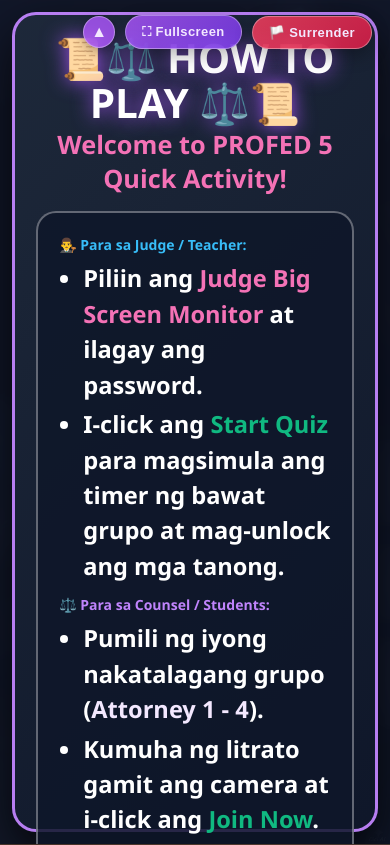
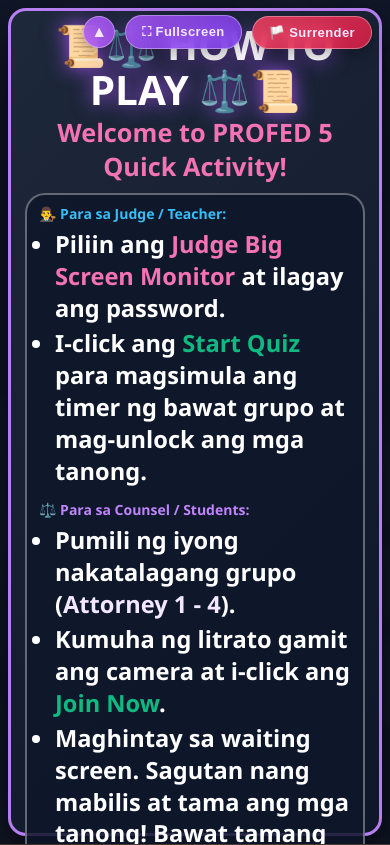
Before and after one commit to johnedwardcadayday08-svg/ProfEd-Quiz, a website: page index.html in a window 390 px wide. Drawn offline with nearby package versions, Linux system fonts and the light colour scheme; no server answers; a script that the page names is missing.

Commit message:
Add files via upload

```diff
--- a/index.html
+++ b/index.html
@@ -347,6 +347,43 @@
             }
             .container {
                 backdrop-filter: blur(4px) !important;
+            }
+
+            /* PERFECT FIT FOR CELLPHONE VIEW INSTRUCTIONS MODAL (NO SCROLLING NEEDED) */
+            #instructions-modal {
+                padding: 8px !important;
+                align-items: center !important;
+            }
+            .instructions-responsive-box {
+                padding: 12px 14px !important;
+                max-height: 98vh !important;
+                height: auto !important;
+                border-radius: 18px !important;
+            }
+            .inst-title {
+                font-size: 20px !important;
+                margin-bottom: 2px !important;
+            }
+            .inst-subtitle {
+                font-size: 13px !important;
+                margin-bottom: 6px !important;
+            }
+            .inst-content-card {
+                font-size: 11.5px !important;
+                padding: 10px 12px !important;
+                line-height: 1.35 !important;
+                margin: 4px 0 !important;
+            }
+            .inst-content-card ul {
+                padding-left: 16px !important;
+            }
+            .inst-content-card li {
+                margin-bottom: 3px !important;
+            }
+            .inst-btn {
+                font-size: 14px !important;
+                padding: 10px !important;
+                margin-top: 6px !important;
             }
         }
 
```
